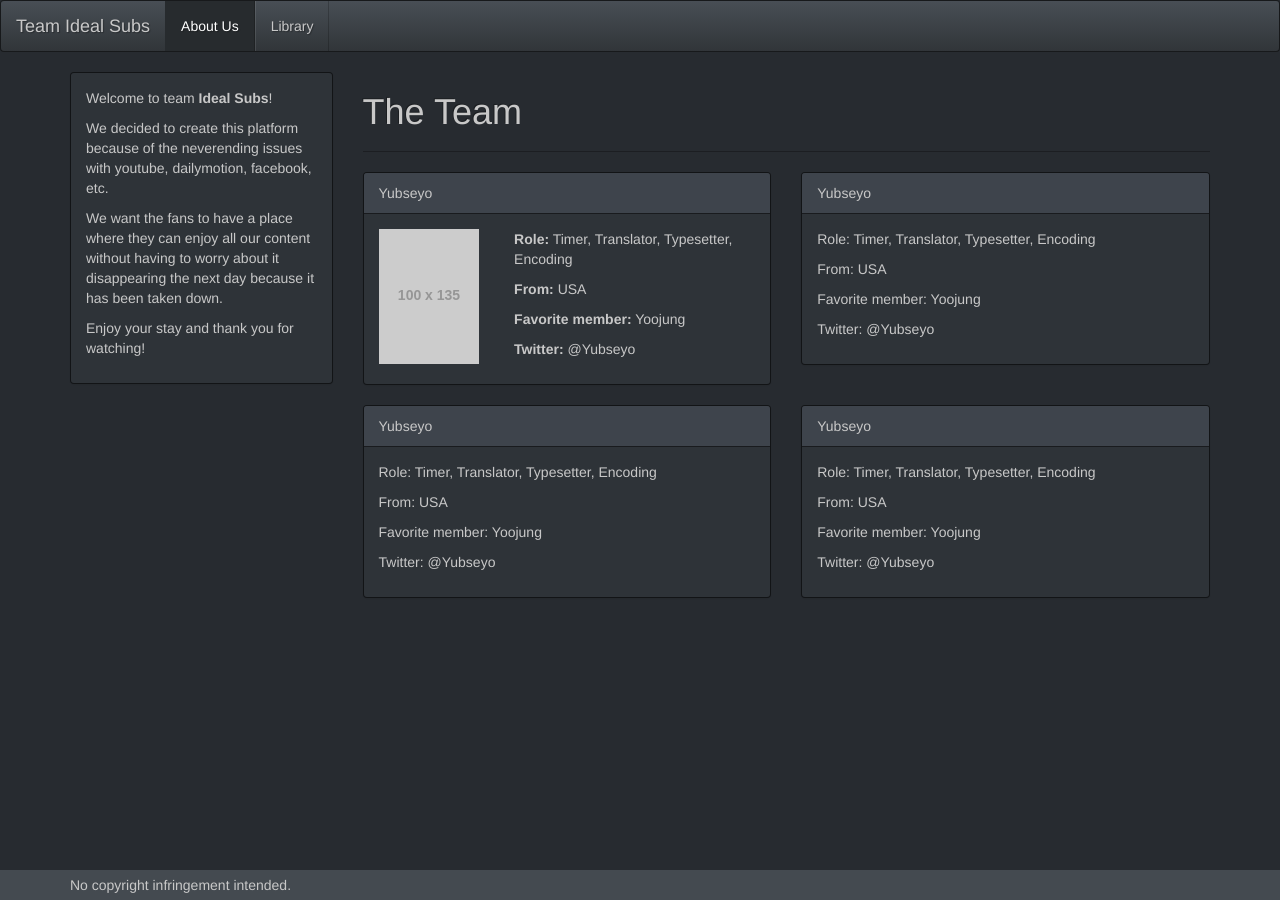
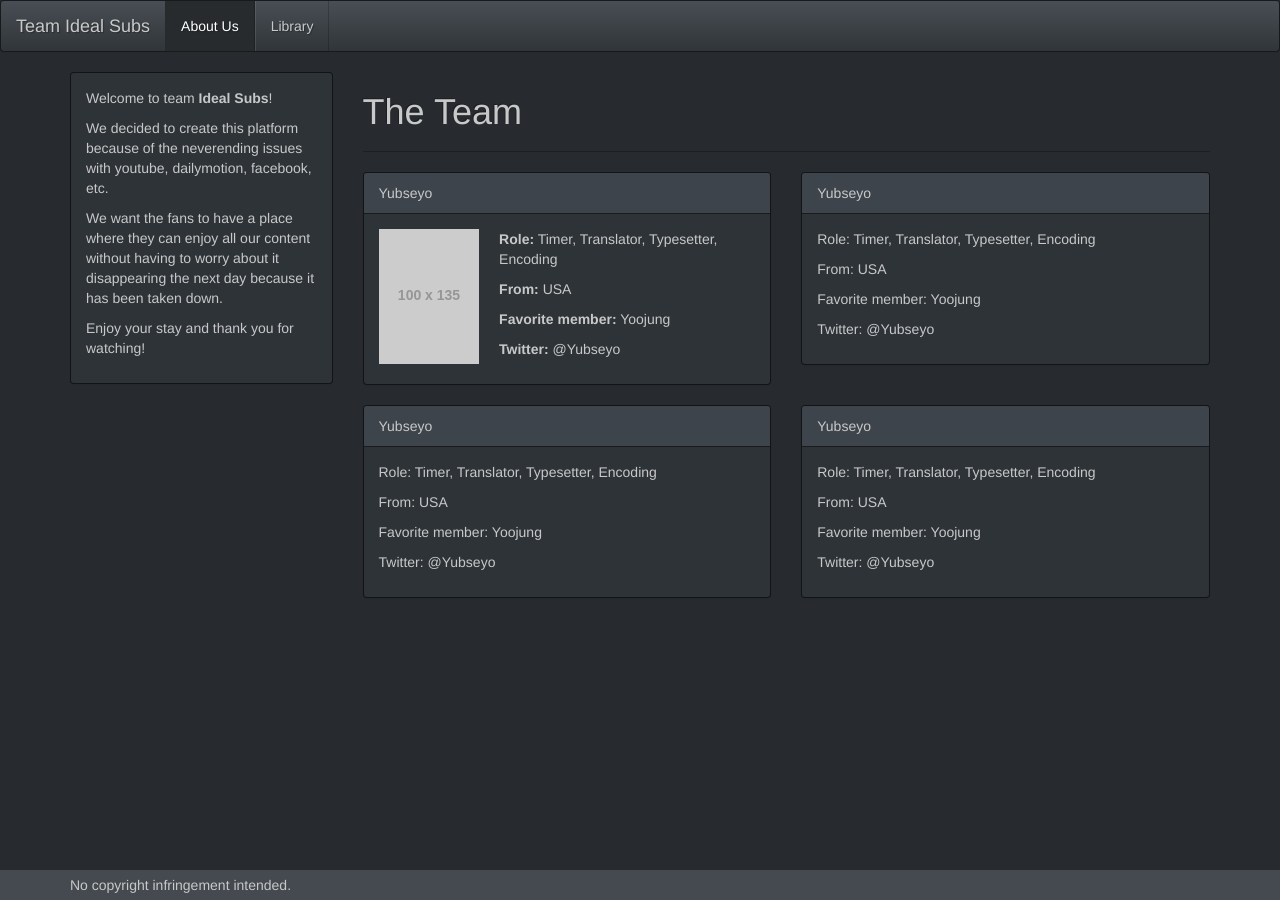
Before and after one commit to teamidealsubs/teamidealsubs.github.io, a Jekyll site: the page built from aboutus.html, in a window 1280 px wide. Built offline with Jekyll 4.4.1, drawn with Linux system fonts in a browser that asks for light colours; nearby versions of some CDN libraries.

Commit message:
added profile-content class to team cards

```diff
--- a/aboutus.html
+++ b/aboutus.html
@@ -18,7 +18,7 @@
 			<div class="panel-body">
 				<div class="row">
   					<div class="col-md-4"><img src="http://placehold.it/100x135"></div>
-  					<div class="col-md-8">
+  					<div class="col-md-8 profile-content">
   						<p><strong>Role:</strong> Timer, Translator, Typesetter, Encoding</p>
 						<p><strong>From:</strong> USA</p>
 						<p><strong>Favorite member:</strong> Yoojung</p>
--- a/assets/themes/css/style.css
+++ b/assets/themes/css/style.css
@@ -97,3 +97,7 @@
 .video-embed {
   margin-bottom: 15px;
 }
+
+.profile-content {
+  padding-left:0;
+}
```
